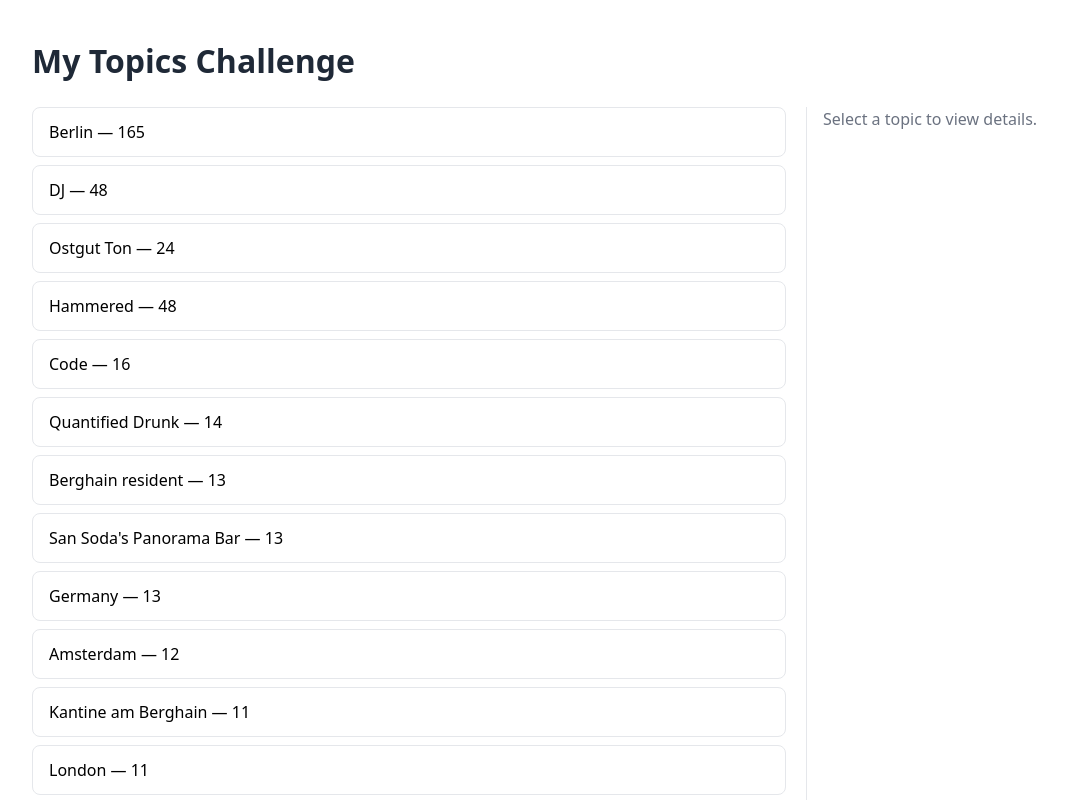
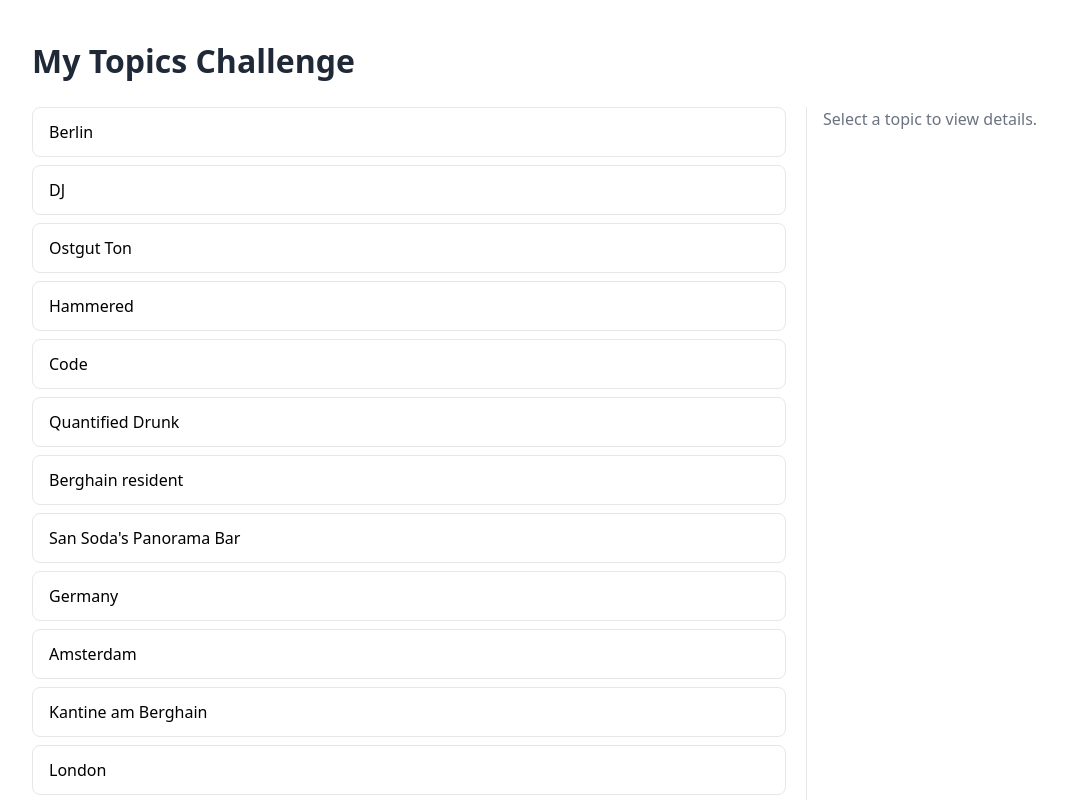
Before and after one commit to JelenaMarjanovic/wordcloud-challenge, a React (Vite) app: page / in a window 1280 px wide. Shown: the top 800 px of the page, without its empty margins (24-1091 px from the left). Built offline with nearby package versions, Linux system fonts and the light colour scheme.

Commit message:
chore: refactor TopicList items (keep topic, remove its mentions)

```diff
--- a/src/components/topic-list/TopicList.tsx
+++ b/src/components/topic-list/TopicList.tsx
@@ -22,7 +22,7 @@
               aria-pressed={pressed}
               onClick={() => onSelect(topic)}
             >
-              {topic.label} — {topic.volume}
+              {topic.label}
             </button>
           </li>
         );
```
